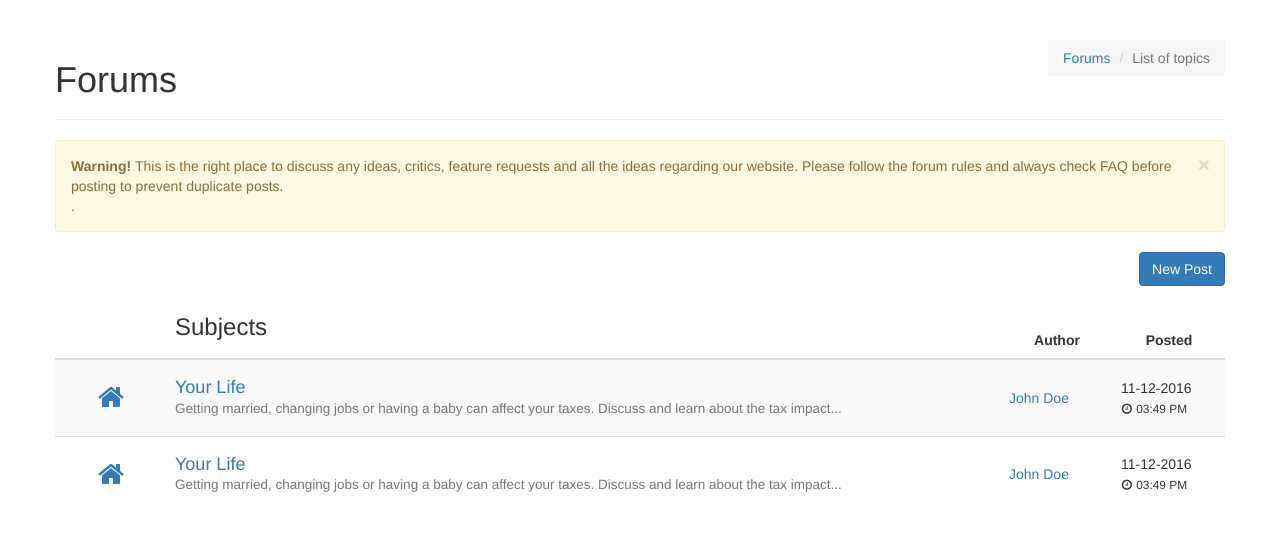
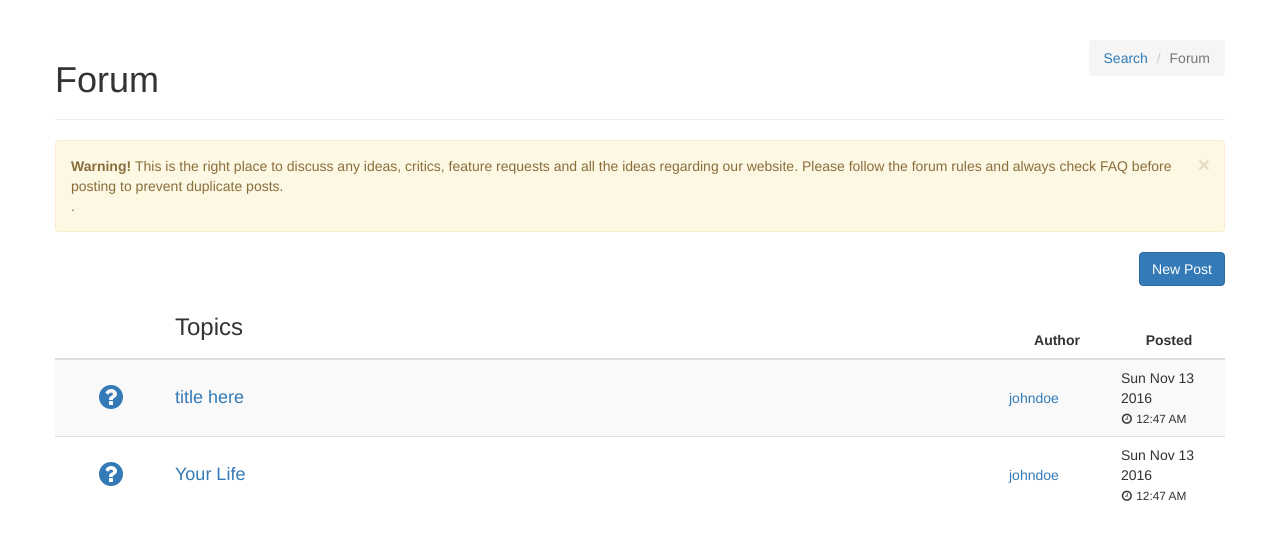
Before and after one commit to beauxq/community-forum, a website: page Source/public/index.html in a window 1280 px wide. Drawn offline with nearby package versions, Linux system fonts and the light colour scheme.

Commit message:
show list of posts from data

```diff
--- a/Source/public/index.html
+++ b/Source/public/index.html
@@ -50,49 +50,48 @@
 
     <div ng-controller="forumCtrl" class="container">
         <div class="row">
+
             <div class="page-header page-heading">
-                <h1 class="pull-left">Forums</h1>
+                <h1 class="pull-left">Forum</h1>
                 <ol class="breadcrumb pull-right where-am-i">
-                    <li><a href="#">Forums</a></li>
-                    <li class="active">List of topics</li>
+                    <li><a href="#" ng-click="searchClick()">Search</a></li>
+                    <li class="active">Forum</li>
                 </ol>
                 <div class="clearfix"></div>
             </div>
+
             <div class="alert alert-warning alert-dismissible" role="alert">
                 <button type="button" class="close" data-dismiss="alert" aria-label="Close"><span aria-hidden="true">&times;</span></button>
                 <strong>Warning! </strong>This is the right place to discuss any ideas, critics, feature requests and all the ideas regarding our website. Please follow the forum rules and always check FAQ before posting to prevent duplicate posts.</p>.
             </div>
+
             <div>
                 <button type="button" class="btn btn-primary pull-right" ng-click="newPostButtonClick()">New Post</button>
             </div>
+
             <table class="table forum table-striped">
                 <thead>
                     <tr>
                         <th class="cell-stat"></th>
                         <th>
-                        <h3>Subjects</h3>
+                            <h3>Topics</h3>
                         </th>
-                    <th class="cell-stat text-center hidden-xs hidden-sm">Author</th>
-                    <th class="cell-stat text-center hidden-xs hidden-sm">Posted</th>
+                        <th class="cell-stat text-center hidden-xs">Author</th>
+                        <th class="cell-stat text-center hidden-xs">Posted</th>
 
                     </tr>
                 </thead>
                 <tbody>
-                <tr>
-                    <td class="text-center"><i class="fa fa-home fa-2x text-primary"></i></td>
+                    <tr ng-repeat="post in visiblePosts track by $index">
+                        <td class="text-center"><i class="fa fa-question-circle fa-2x text-primary"></i></td>
                         <td>
-                        <h4><a href="http://community.hrblock.com/t5/Your-Life/bd-p/Your-Life">Your Life</a><br><small>Getting married, changing jobs or having a baby can affect your taxes. Discuss and learn about the tax impact...</small></h4>
+                            <h4><a href="#" ng-click="postClick($index)">{{post.title}}</a><br><small>{{post.summary}}</small></h4>
                         </td>
-                    <td class="hidden-xs hidden-sm"><a href="#">John Doe</a></td>
-                    <td class="hidden-xs hidden-sm">11-12-2016<br><small><i class="fa fa-clock-o"></i> 03:49 PM</small></td>
-                </tr>
-                <tr>
-                    <td class="text-center"><i class="fa fa-home fa-2x text-primary"></i></td>
-                    <td>
-                        <h4><a href="http://community.hrblock.com/t5/Your-Life/bd-p/Your-Life">Your Life</a><br><small>Getting married, changing jobs or having a baby can affect your taxes. Discuss and learn about the tax impact...</small></h4>
+                        <td class="hidden-xs"><a href="#">{{post.author}}</a></td>
+                        <td class="hidden-xs">
+                            {{getDateString(post.date)}}<br>
+                            <small><i class="fa fa-clock-o"></i> {{getTimeString(post.date)}}</small>
                         </td>
-                    <td class="hidden-xs hidden-sm"><a href="#">John Doe</a></td>
-                    <td class="hidden-xs hidden-sm">11-12-2016<br><small><i class="fa fa-clock-o"></i> 03:49 PM</small></td>
                     </tr>
                 </tbody>
             </table>
--- a/Source/public/js/index.js
+++ b/Source/public/js/index.js
@@ -29,6 +29,50 @@ app.run(function ($http) {
     $http.defaults.headers.post['dataType'] = 'json';
 });
 
+app.factory("dateUtil", function() {
+    return {
+        getDateString: function(date) {
+            if ((typeof date) != Date) {
+                date = new Date(date);
+            }
+
+            // return date.getFullYear() + "-" + (date.getMonth() + 1) + "-" + date.getDate();
+            return date.toDateString();
+        },
+        getTimeString: function (date) {
+            if ((typeof date) != Date) {
+                date = new Date(date);
+            }
+
+            var pm = false;
+            var hour = date.getHours();
+            if (hour > 11) {
+                pm = true;
+                if (hour > 12) {
+                    hour -= 12;
+                }
+            }
+            if (hour == 0) {
+                hour = 12;
+            }
+
+            var minute = date.getMinutes();
+            if (minute < 10) {
+                minute = "0" + minute;
+            }
+
+            var toReturn = hour + ":" + minute + " ";
+            if (pm) {
+                toReturn += "PM";
+            } else {
+                toReturn += "AM"
+            }
+
+            return toReturn;
+        }
+    };
+});
+
 app.controller("newPostCtrl", function ($scope, $http) {
     $scope.newPostClick = function () {
         console.log("new post click");
@@ -52,10 +96,39 @@ app.controller("newPostCtrl", function ($scope, $http) {
     }
 });
 
-app.controller("forumCtrl", function($scope) {
-    $scope.message = "cool forumz dood";
+app.controller("forumCtrl", function($scope, dateUtil) {
+    $scope.getDateString = dateUtil.getDateString;
+    $scope.getTimeString = dateUtil.getTimeString;
+
+    // TODO: when this list is brought in, make a summary attribute with part of the body
+    $scope.visiblePosts = [
+        {
+            _id: "5827b821d3c13226afdf7744",
+            title: 'title here',
+            body: 'body here\n\nand here',
+            author: 'johndoe',
+            date: 1478998049074
+        },
+        {
+            _id: "42",
+            title: 'Your Life',
+            body: 'body here\n\nand here',
+            author: 'johndoe',
+            date: 1478998049074
+        }
+    ];
 
     $scope.newPostButtonClick = function() {
         $("#newPostModal").modal("show");
     };
+
+    $scope.postClick = function(indexClicked) {
+        console.log("post clicked at index: " + indexClicked);
+        // TODO: show post
+    };
+
+    $scope.searchClick = function() {
+        console.log("search clicked");
+        // TODO: search
+    };
 });
```
Lines whose indentation alone changed are shown as unchanged.
